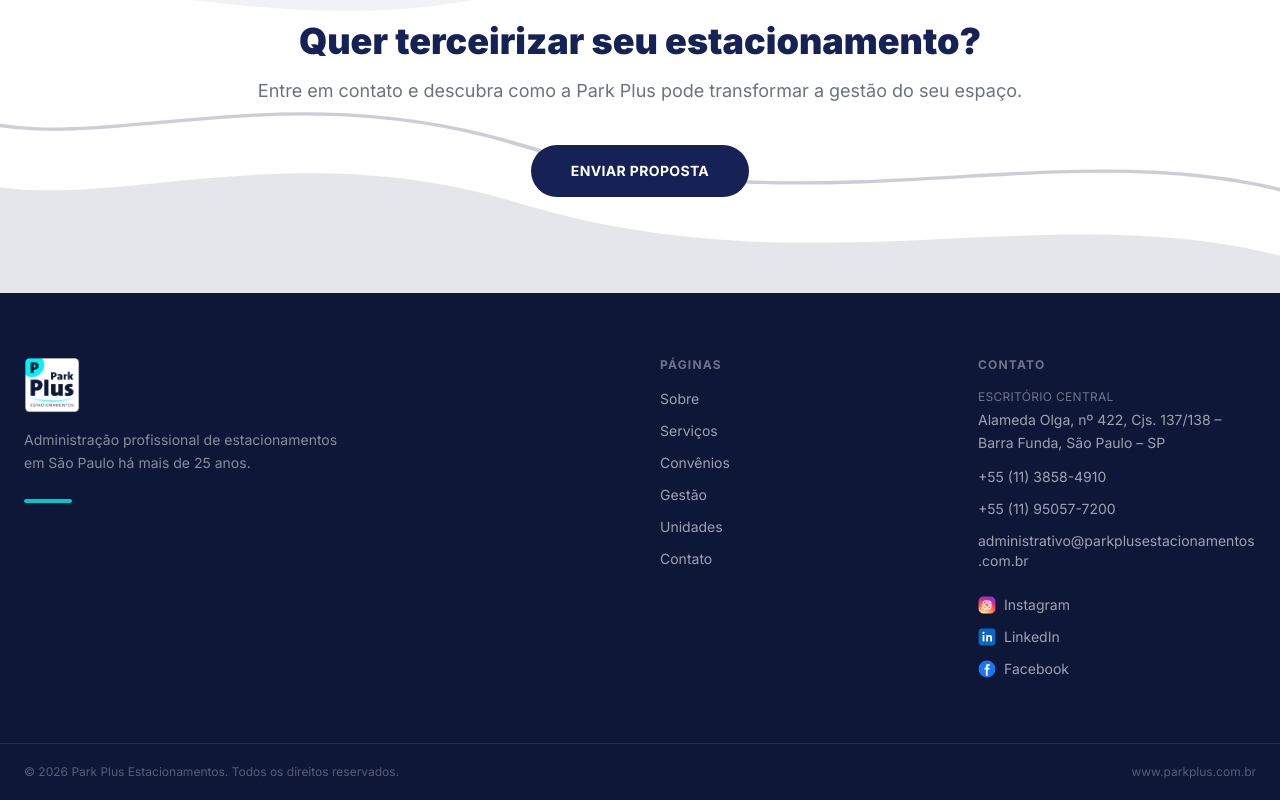
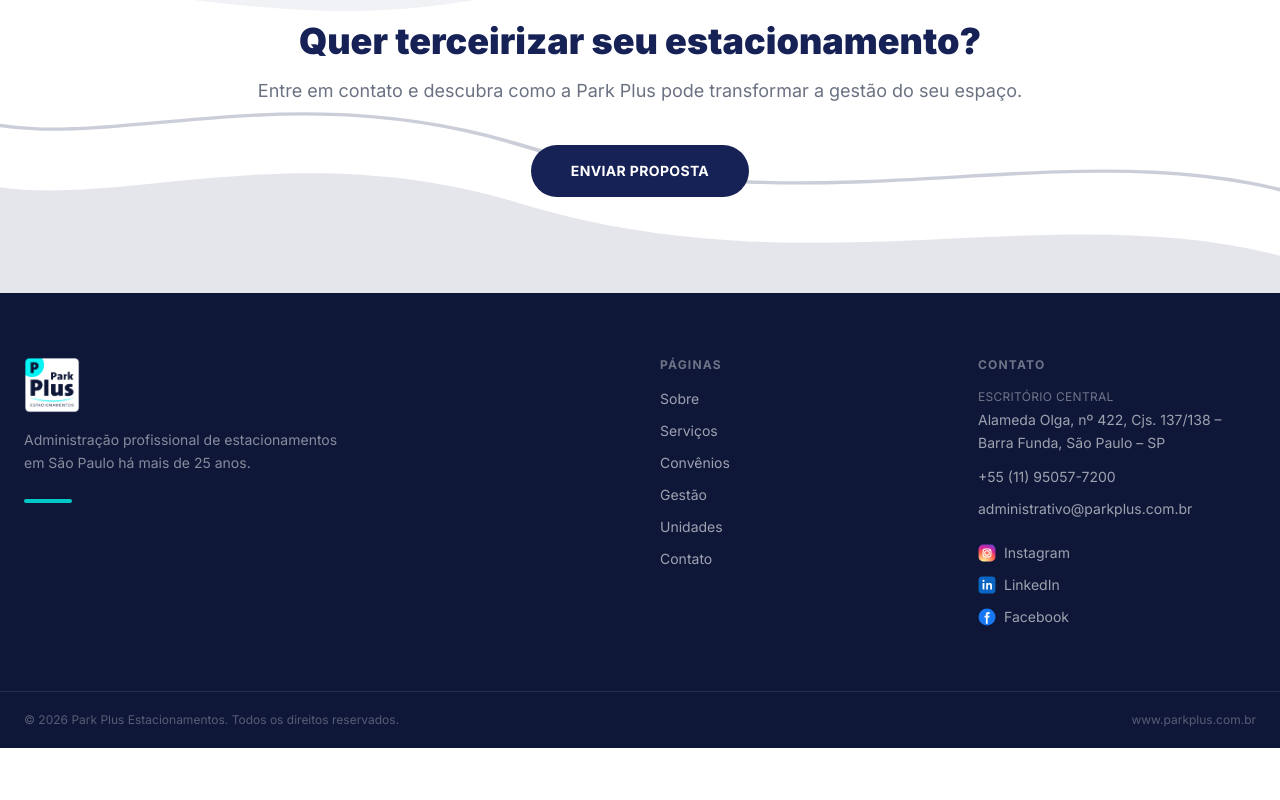
Before and after one commit to kailynmei/projeto-parkplus, a React (Vite) app: page / in a window 1280 px wide. Shown: the part 3192-3992 px from the top of the page. After the commit the page ends 3940 px from the top, so only its background shows below. Built offline with nearby package versions, Linux system fonts and the light colour scheme.

Commit message:
mudancas nos contatos

```diff
--- a/src/data/conteudo.js
+++ b/src/data/conteudo.js
@@ -1,8 +1,8 @@
 export const empresa = {
   nome: 'Park Plus Estacionamentos',
   fundacao: 1998,
-  email: 'administrativo@parkplusestacionamentos.com.br',
-  telefones: ['+55 (11) 3858-4910', '+55 (11) 95057-7200'],
+  email: 'administrativo@parkplus.com.br',
+  telefones: ['+55 (11) 95057-7200'],
   endereco: 'Alameda Olga, nº 422, Cjs. 137/138 – Barra Funda, São Paulo – SP',
   enderecoLabel: 'Escritório Central',
   redesSociais: {
```
